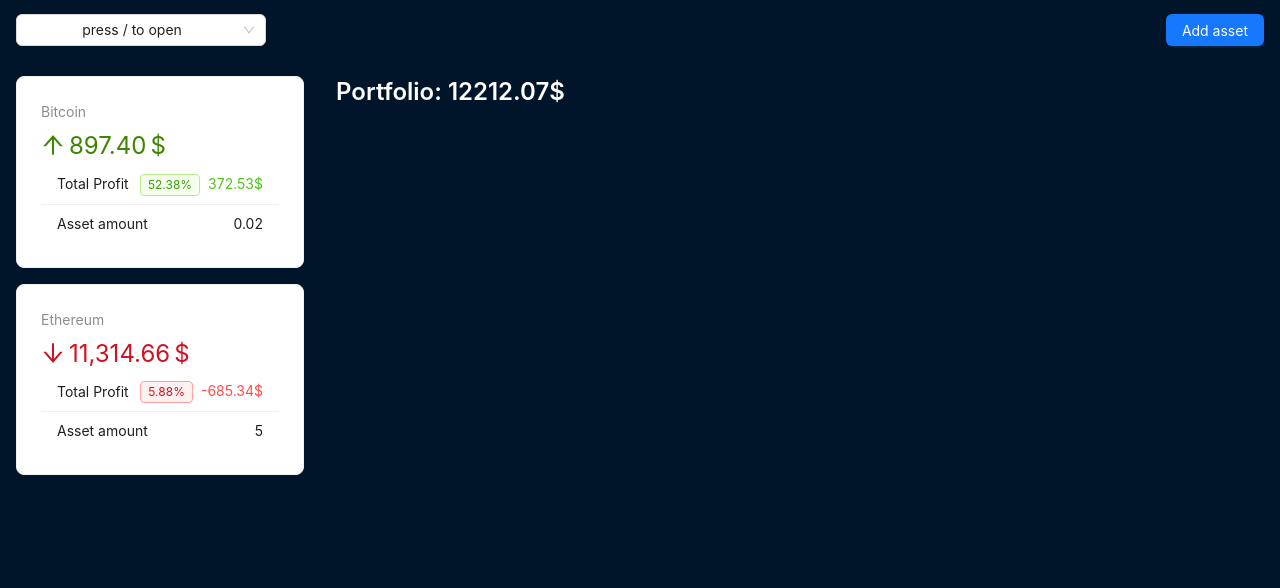
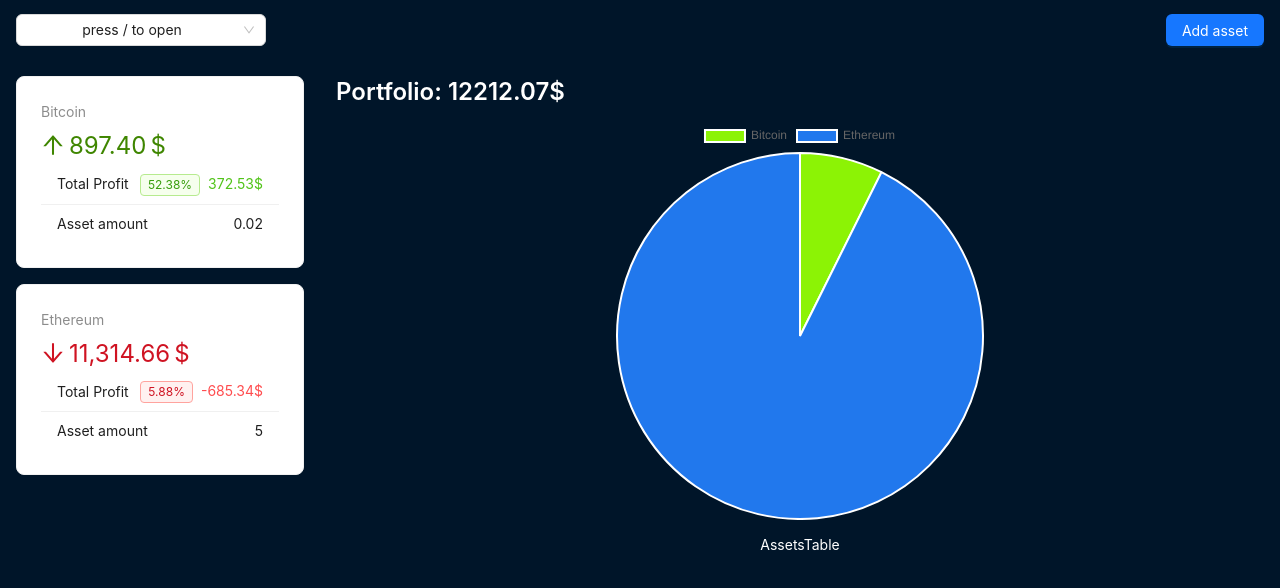
Before and after one commit to Kudzeri/react-crypto-app, a React (Vite) app: page / in a window 1280 px wide. Shown: the top 588 px of the page. Built offline with nearby package versions, Linux system fonts and the light colour scheme.

Commit message:
created PortfolioChart

```diff
--- a/src/components/layout/AppContent.jsx
+++ b/src/components/layout/AppContent.jsx
@@ -1,5 +1,7 @@
 import { Layout, Typography } from "antd";
 import { useCrypto } from "../../context/CryptoContext";
+import PortfolioChart from "./PortfolioChart";
+import AssetsTable from "./AssetsTable";
 
 const contentStyle = {
   textAlign: "center",
@@ -28,6 +30,8 @@ export const AppContent = () => {
           .toFixed(2)}
         $
       </Typography.Title>
+      <PortfolioChart />
+      <AssetsTable />
     </Layout.Content>
   );
 };
--- /dev/null
+++ b/src/components/layout/AssetsTable.jsx
@@ -0,0 +1,9 @@
+import React from 'react'
+
+const AssetsTable = () => {
+  return (
+    <div>AssetsTable</div>
+  )
+}
+
+export default AssetsTable
--- /dev/null
+++ b/src/components/layout/PortfolioChart.jsx
@@ -0,0 +1,36 @@
+import React from "react";
+import { Pie } from "react-chartjs-2";
+import { Chart as ChartJS, ArcElement, Tooltip, Legend } from "chart.js";
+import { useCrypto } from "../../context/CryptoContext";
+
+ChartJS.register(ArcElement, Tooltip, Legend);
+
+const PortfolioChart = () => {
+    const {assets} = useCrypto()
+  const data = {
+    labels: assets.map((a) => a.name),
+    datasets: [
+      {
+        label: "$",
+        data: assets.map((a) => a.totalAmount),
+        backgroundColor: ["#8CF305", "#2178ED", "#87A2B7", "#1814C8", "#FF7759", "#CF0FBD", "#8DCE3C", "#E90522", "#5BA141"],
+      },
+    ],
+  };
+
+  const options = {
+    responsive: true,
+    plugins: {
+      legend: {
+        position: "top",
+      },
+      tooltip: {
+        enabled: true,
+      },
+    },
+  };
+
+  return <div style={{display: 'flex', marginBottom: '1rem', justifyContent: 'center', height:400}}><Pie data={data} /></div>;
+};
+
+export default PortfolioChart;
--- a/src/context/CryptoContext.jsx
+++ b/src/context/CryptoContext.jsx
@@ -26,6 +26,7 @@ export function CryptoContextProvider({children}) {
                 growPercent: percentDifference(asset.price, coin.price),
                 totalAmount: asset.amount * coin.price,
                 totalProfit: asset.amount * coin.price - asset.amount * asset.price,
+                name: coin.name,
             };
         });
     }
```
